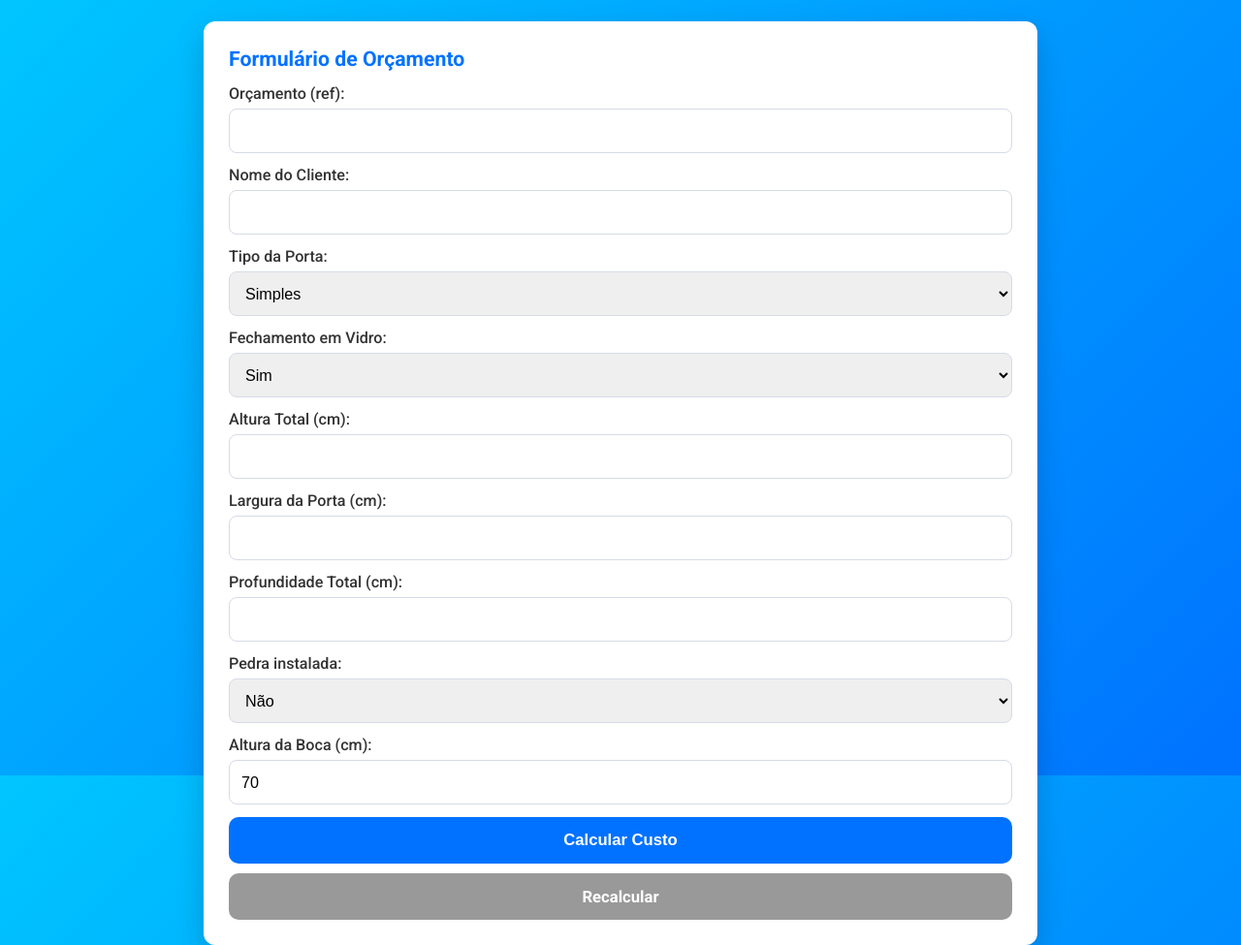
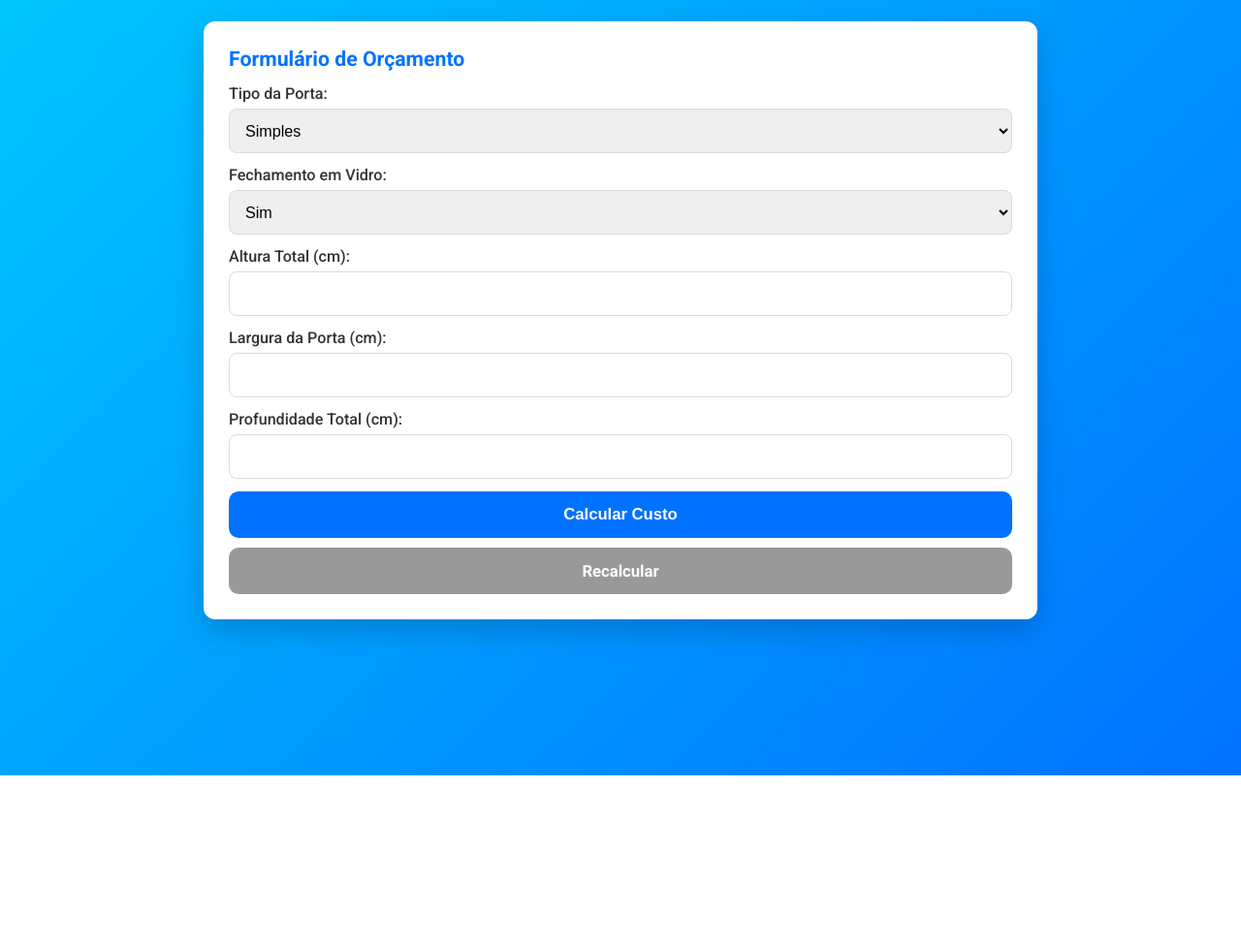
Before and after one commit to Salrefinado/Or-amento-Porta-de-Guilhotina-Bunese, a Flask app: page / in a window 1280 px wide. Shown: the whole page at 97% size. After the commit the page ends 800 px from the top, so only its background shows below. Run offline with Flask 3, Linux system fonts and the light colour scheme.

Commit message:
Simplificado index.html

```diff
--- a/templates/index.html
+++ b/templates/index.html
@@ -132,16 +132,6 @@
 
     <form method="POST" action="/calcular" novalidate>
       <div class="field">
-        <label class="field-label">Orçamento (ref):</label>
-        <input type="text" name="orcamento" value="{{ dados.orcamento or '' }}" />
-      </div>
-
-      <div class="field">
-        <label class="field-label">Nome do Cliente:</label>
-        <input type="text" name="cliente" value="{{ dados.cliente or '' }}" />
-      </div>
-
-      <div class="field">
         <label class="field-label">Tipo da Porta:</label>
         <select name="porta" required>
           {% set porta_sel = dados.get('porta', 'Simples') %}
@@ -174,20 +164,6 @@
       <div class="field">
         <label class="field-label">Profundidade Total (cm):</label>
         <input type="number" step="0.1" name="profundidade" required value="{{ dados.profundidade or '' }}">
-      </div>
-
-      <div class="field">
-        <label class="field-label">Pedra instalada:</label>
-        <select name="pedra" required>
-          {% set pedra_sel = dados.get('pedra', 'Não') %}
-          <option value="Não" {% if pedra_sel=='Não' %}selected{% endif %}>Não</option>
-          <option value="Sim" {% if pedra_sel=='Sim' %}selected{% endif %}>Sim</option>
-        </select>
-      </div>
-
-      <div class="field">
-        <label class="field-label">Altura da Boca (cm):</label>
-        <input type="number" step="0.1" name="altura_boca" value="{{ dados.altura_boca or 70 }}" required>
       </div>
 
       <div class="actions" aria-hidden="false">
```
